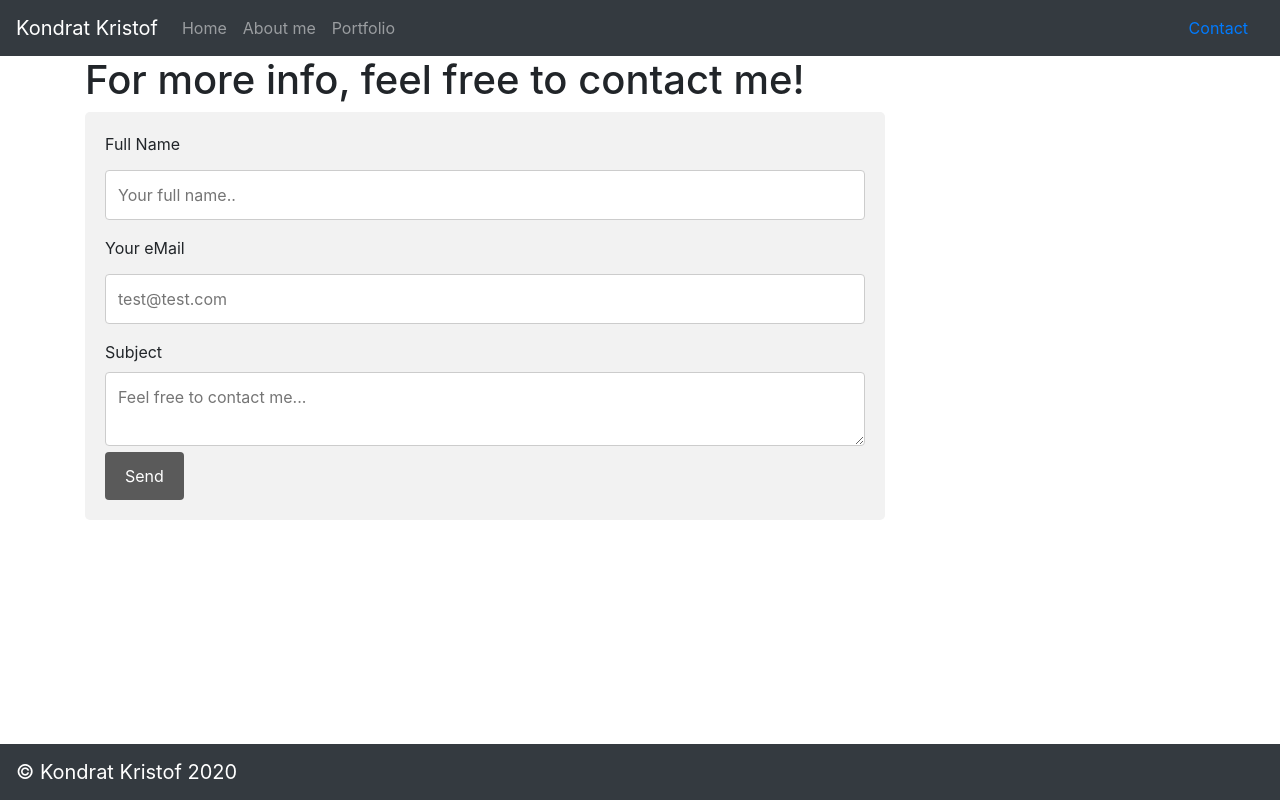
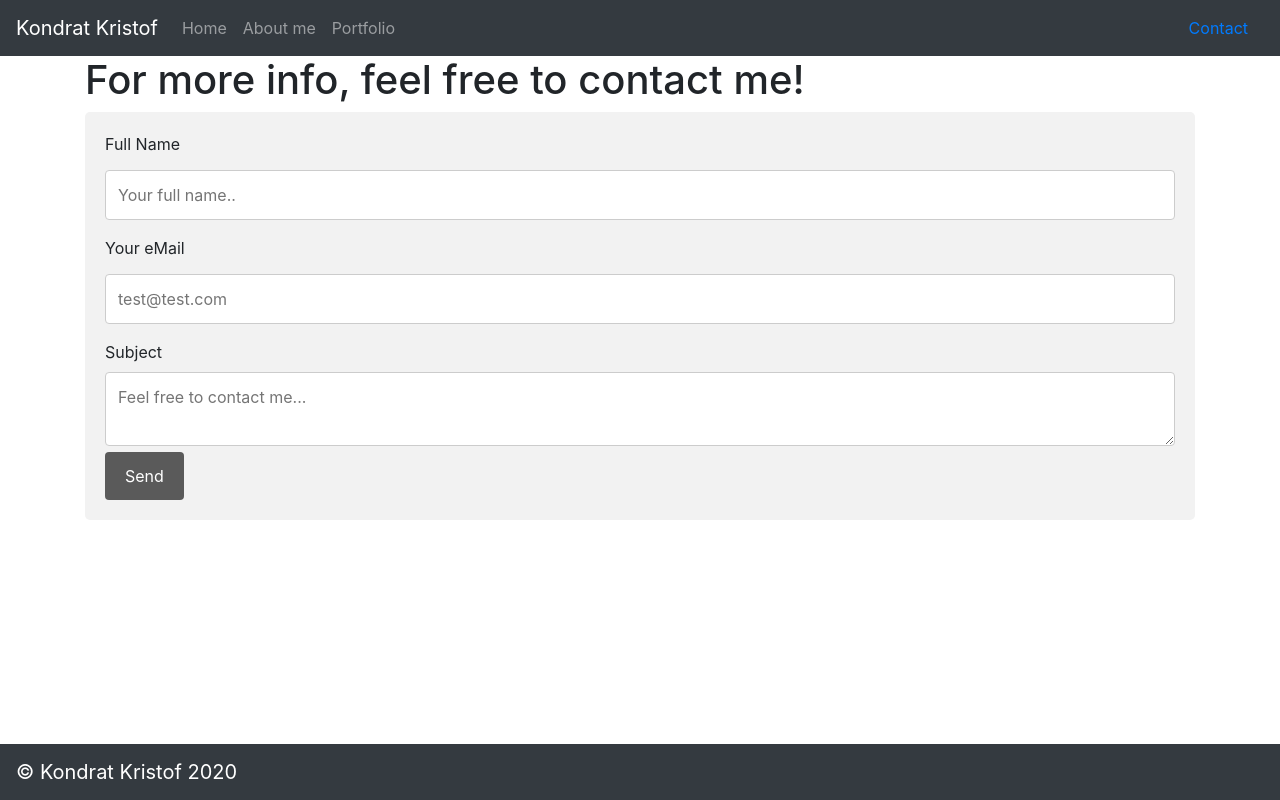
Before and after one commit to jok3r69/react-cv, a React (Create React App) app: page /Contact in a window 1280 px wide. Built offline with nearby package versions, Linux system fonts and the light colour scheme.

Commit message:
round picture setup

```diff
--- a/src/App.css
+++ b/src/App.css
@@ -196,7 +196,7 @@ h5 {
 .form-container {
 	display: flex;
 	justify-content: center;
-	width: 800px;
+	/* width: 800px; */
 	float: none;
 }
 }
--- a/src/Pages/AboutMe.js
+++ b/src/Pages/AboutMe.js
@@ -1,6 +1,7 @@
 import React from 'react';
 import '../App.css';
 import 'react-bootstrap';
+import '@fortawesome/fontawesome-svg-core'
 
 
 function AboutMe() {
--- a/src/Pages/LandingPage.js
+++ b/src/Pages/LandingPage.js
@@ -7,7 +7,7 @@ function LandingPage() {
         <>
         <header className="landing-background">
             <div >
-        <h1>This is the landing page</h1>
+        <h1>Wellcome to my page! Be prepared to </h1>
 
         </div>
         </header>
```
